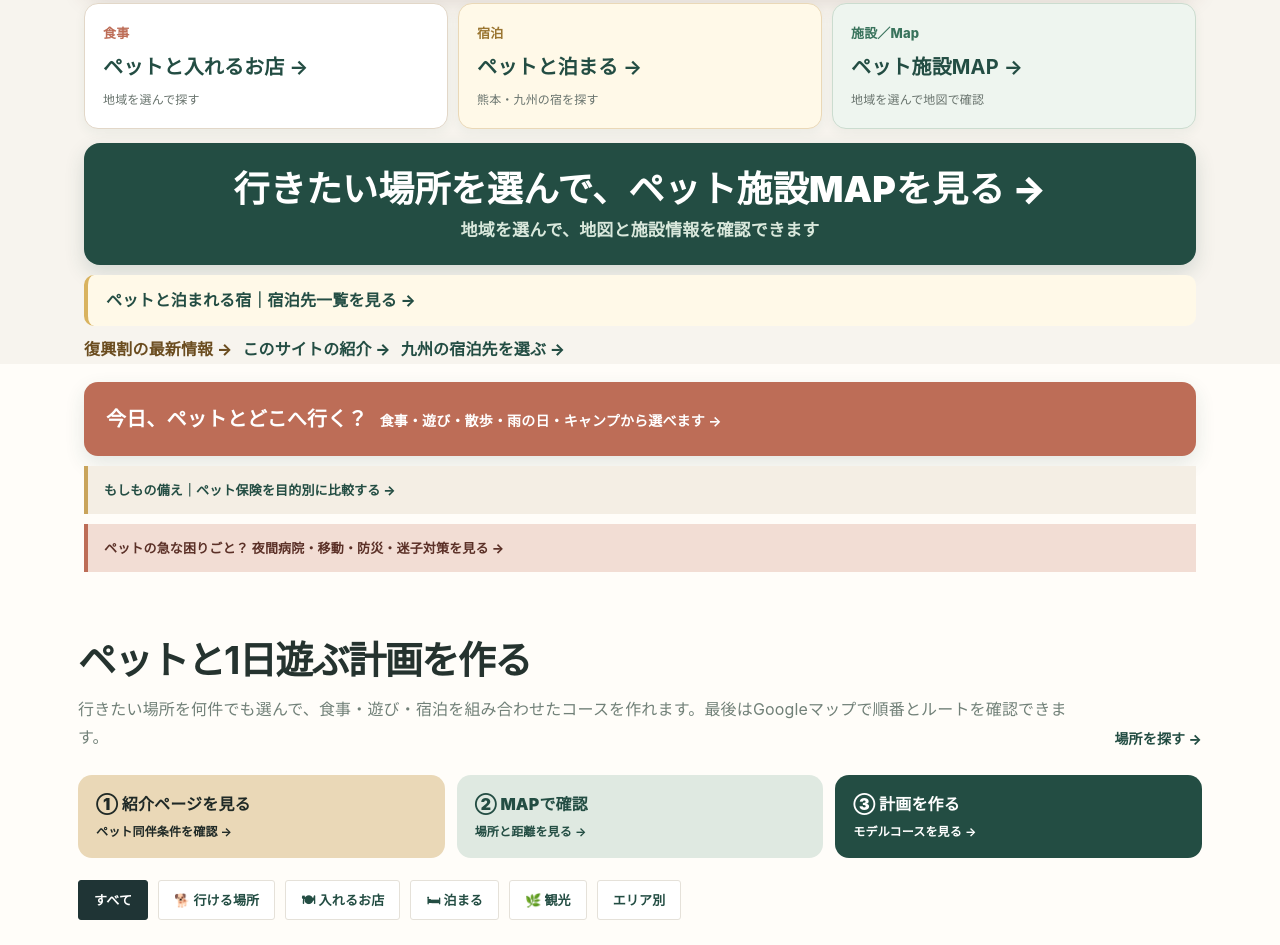
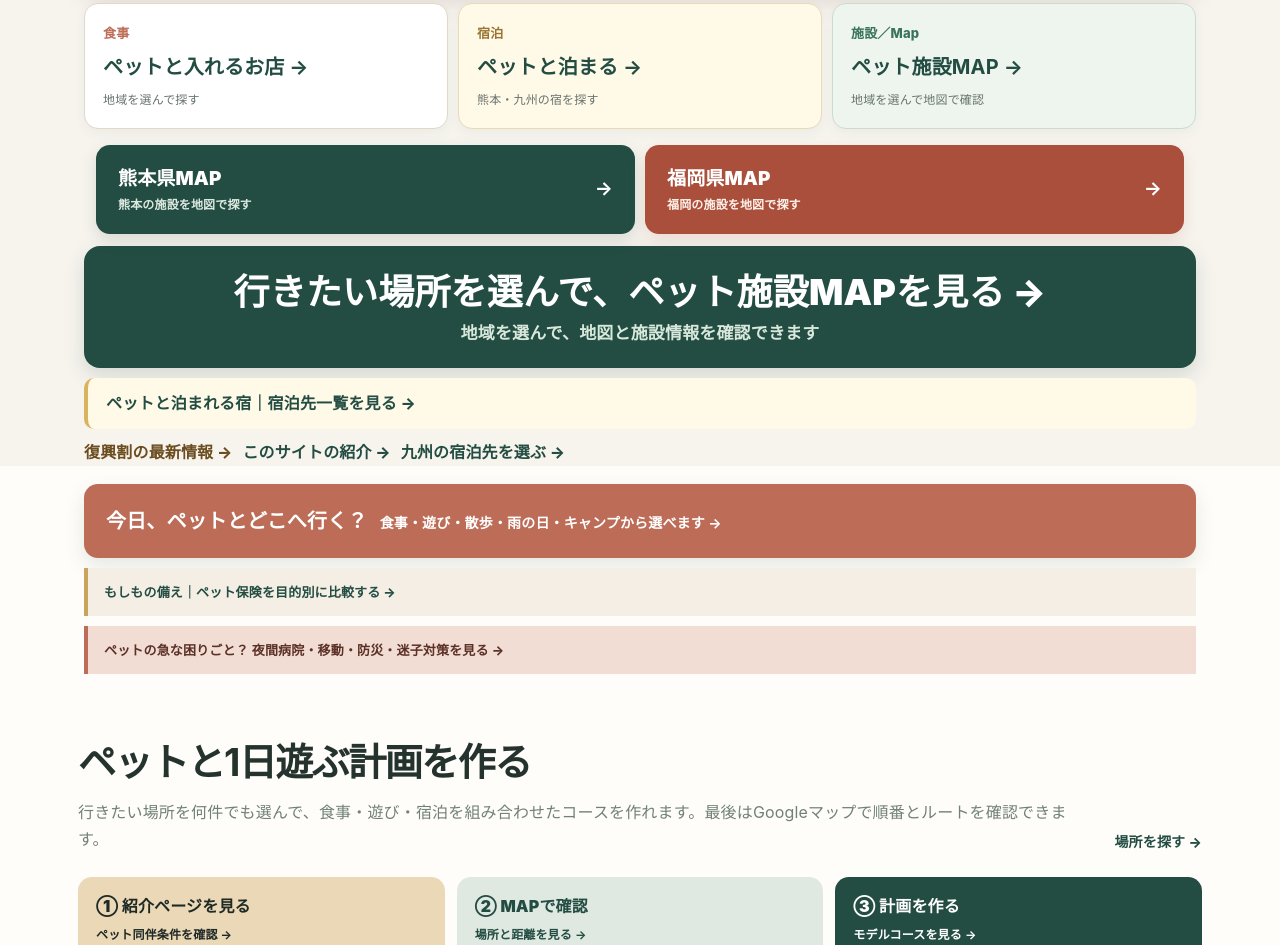
Before and after one commit to freespyz-cyber/kumamoto-pet-navi, a website: page index.html in a window 1280 px wide. Shown: the part 1369-2314 px from the top of the page. Drawn offline with Linux system fonts and the light colour scheme.

Commit message:
Make prefecture map entry clearer

```diff
--- a/index.html
+++ b/index.html
@@ -362,7 +362,7 @@
 .fukkou-banner{display:flex;justify-content:space-between;align-items:center;gap:24px;max-width:1112px;margin:18px auto 0;padding:20px 24px;color:#fff;background:linear-gradient(110deg,#b94d38,#d8794d 55%,#c99a4d);border:3px solid #f3d39a;border-radius:18px;box-shadow:0 10px 24px rgba(91,48,39,.18)}
 .fukkou-banner>div:first-child{display:flex;align-items:baseline;flex-wrap:wrap;gap:10px}.fukkou-kicker{font-size:12px;font-weight:900;background:#fff;color:#a34231;border-radius:999px;padding:6px 10px}.fukkou-banner strong{font-size:clamp(24px,3vw,34px);letter-spacing:.04em}.fukkou-copy{font-size:17px;font-weight:900}.fukkou-meta{display:flex;flex-direction:column;align-items:flex-end;gap:6px;font-size:12px;font-weight:800;white-space:nowrap}.fukkou-meta span:last-child{font-size:14px;text-decoration:underline}
 @media(max-width:760px){.fukkou-banner{display:block;margin:14px 18px 0;padding:17px}.fukkou-banner>div:first-child{display:block}.fukkou-kicker,.fukkou-banner strong,.fukkou-copy{display:block;margin-bottom:8px}.fukkou-meta{align-items:flex-start;white-space:normal}}
-@media(max-width:760px){.quick-entry{grid-template-columns:1fr!important;margin-left:18px!important;margin-right:18px!important}.quick-entry a{padding:15px!important}.quick-entry strong{font-size:18px!important}}
+@media(max-width:760px){.quick-entry{grid-template-columns:1fr!important;margin-left:18px!important;margin-right:18px!important}.quick-entry a{padding:15px!important}.quick-entry strong{font-size:18px!important}.prefecture-map-entry{grid-template-columns:1fr!important;margin-left:6px!important;margin-right:6px!important}.prefecture-map-entry a{font-size:17px!important;padding:15px 17px!important}}
 </style>
 </head>
 <body>
@@ -394,6 +394,10 @@
     <a href="pet-food-hub.html" style="display:block;background:#fff;border:1px solid #e2d7c8;border-radius:14px;padding:18px;color:#234d43;text-decoration:none;box-shadow:0 4px 12px rgba(35,77,67,.06)"><span style="display:block;font-size:13px;font-weight:800;color:#bd6d57">食事</span><strong style="display:block;font-size:20px;margin-top:5px">ペットと入れるお店 →</strong><span style="display:block;font-size:12px;margin-top:6px;color:#68736d">地域を選んで探す</span></a>
     <a href="pet-stay-hub.html" style="display:block;background:#fff9e8;border:1px solid #ead8b7;border-radius:14px;padding:18px;color:#234d43;text-decoration:none;box-shadow:0 4px 12px rgba(35,77,67,.06)"><span style="display:block;font-size:13px;font-weight:800;color:#9a7530">宿泊</span><strong style="display:block;font-size:20px;margin-top:5px">ペットと泊まる →</strong><span style="display:block;font-size:12px;margin-top:6px;color:#68736d">熊本・九州の宿を探す</span></a>
     <a href="pet-map-hub.html" style="display:block;background:#eef5ef;border:1px solid #cbdccf;border-radius:14px;padding:18px;color:#234d43;text-decoration:none;box-shadow:0 4px 12px rgba(35,77,67,.06)"><span style="display:block;font-size:13px;font-weight:800;color:#39735c">施設／Map</span><strong style="display:block;font-size:20px;margin-top:5px">ペット施設MAP →</strong><span style="display:block;font-size:12px;margin-top:6px;color:#68736d">地域を選んで地図で確認</span></a>
+  </section>
+  <section class="prefecture-map-entry" aria-label="県からペット施設MAPを選ぶ" style="max-width:1112px;margin:14px auto 0;padding:0 12px;display:grid;grid-template-columns:repeat(2,minmax(0,1fr));gap:10px">
+    <a href="pet-facility-map.html" style="display:flex;align-items:center;justify-content:space-between;background:#234d43;color:#fff;border-radius:14px;padding:18px 22px;text-decoration:none;font-size:19px;font-weight:900;box-shadow:0 6px 16px rgba(35,77,67,.15)"><span>熊本県MAP<small style="display:block;font-size:12px;font-weight:700;color:#dce9df">熊本の施設を地図で探す</small></span><b aria-hidden="true">→</b></a>
+    <a href="fukuoka-pet-stay-map.html" style="display:flex;align-items:center;justify-content:space-between;background:#a94f3b;color:#fff;border-radius:14px;padding:18px 22px;text-decoration:none;font-size:19px;font-weight:900;box-shadow:0 6px 16px rgba(169,79,59,.15)"><span>福岡県MAP<small style="display:block;font-size:12px;font-weight:700;color:#fff0e8">福岡の施設を地図で探す</small></span><b aria-hidden="true">→</b></a>
   </section>
   <a href="pet-map-hub.html" aria-label="行きたい場所を選んで、お出かけコースを作る" style="display:block;max-width:1112px;margin:12px auto 0;background:#234d43;color:#fff;border-radius:16px;padding:24px 26px;font-size:clamp(25px,4vw,36px);line-height:1.25;font-weight:900;box-shadow:0 8px 20px rgba(35,77,67,.16);text-align:center">行きたい場所を選んで、ペット施設MAPを見る → <span style="display:block;font-size:clamp(13px,2vw,17px);font-weight:700;margin:8px 0 0;color:#d9e8dc">地域を選んで、地図と施設情報を確認できます</span></a>
   <a href="pet-stays.html" style="display:block;max-width:1112px;margin:10px auto 0;background:#fff9e8;color:#234d43;border-left:4px solid #d9b35f;border-radius:10px;padding:12px 18px;font-weight:800">ペットと泊まれる宿｜宿泊先一覧を見る →</a>
```
